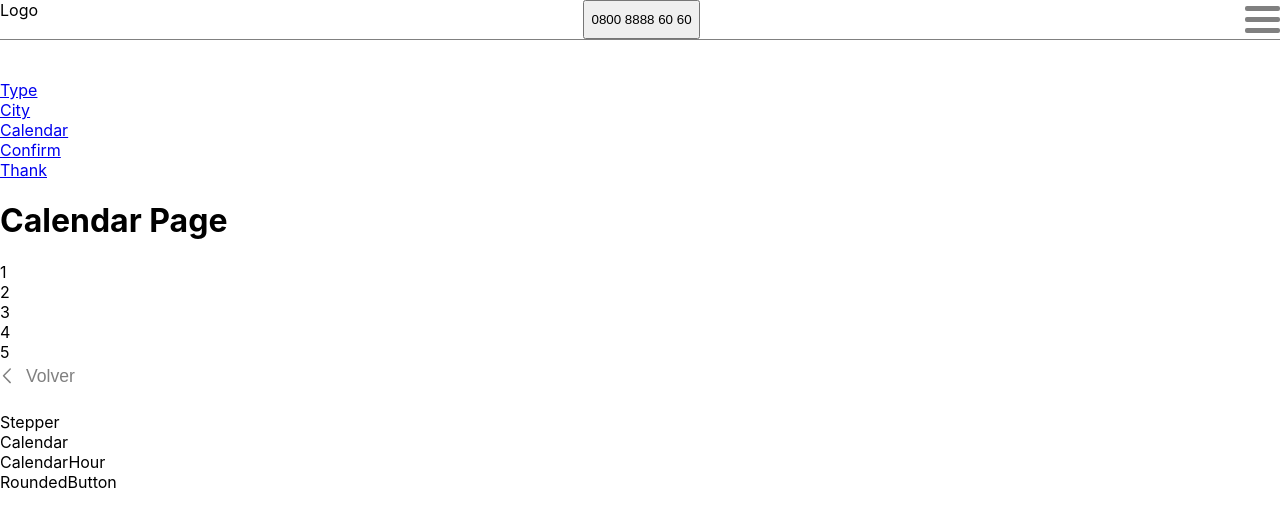
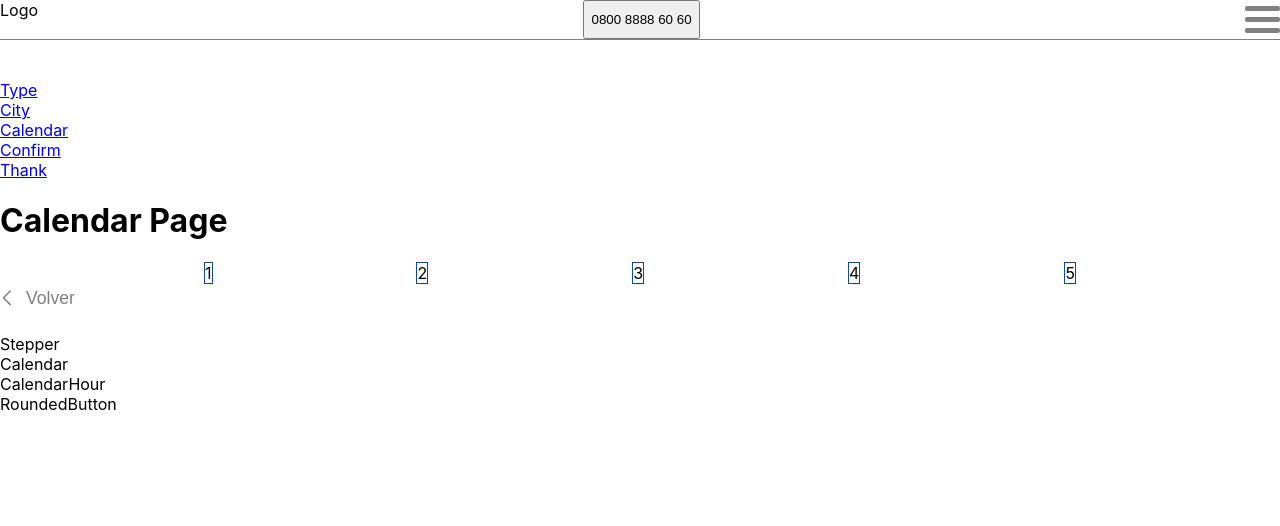
Before and after one commit to encodeBiz/react-lasikcare, a React (Create React App) app: page /appointments/calendar in a window 1280 px wide. Shown: the top 526 px of the page. Built offline with nearby package versions, Linux system fonts and the light colour scheme.

Commit message:
Working on stepper and structure

```diff
--- a/package.json
+++ b/package.json
@@ -1,6 +1,6 @@
 {
   "name": "react-lasikcare",
-  "version": "0.2.1",
+  "version": "0.2.2",
   "private": true,
   "dependencies": {
     "@testing-library/jest-dom": "^5.11.4",
--- a/src/assets/scss/_variables.scss
+++ b/src/assets/scss/_variables.scss
@@ -1,9 +1,36 @@
-//Colors
+////////////COLORS
+$brandDarkishblue: #0e4b93;
+$brandDeepblue: #0e4b93;
+$brandLightBlue: #e3f2fd;
+$brandHoverBlue: #3370a9;
+$brandMediumLightBlue: #7dbcea;
+$brandOrange: #fd7e1c;
+$brandDarkOrange: #f56d1e;
+$brandMediumGrey: #808080;
+$brandDarkGrey: #333333;
+$brandLightGrey: #f2f2f2;
+$brandBorderGrey: #e2e2e2;
+$brandWhite: #fff;
+$brandCorrect: #40cc9e;
+$tintColor: black;
+$brandGrey:"#cccccc";
+$brandError:"#f11414";
+$boxBackColor: #f9f9f9;
+$shadowColor: rgba(0,0,0,.15);
+$tabBar: #fefefe;
+$errorText: #fff;
+$warningBackground: #EAEB5E;
+$warningText: #666804;
+$noticeText: #fff;
 
-$brandBorderGrey: #e2e2e2;
-$brandMediumGrey: #808080;
-$brandOrange: #fd7e1c;
-
-
+$separation: 20px;
 
 $borderRadius: 15px;
+
+//FONTS
+$text: 'Gotham Book';
+$title: 'Gotham';
+$menu: 'Gotham';
+
+//DEVICES
+$largeScreen: 1140px;
--- a/src/shared_modules/Stepper/Stepper.css
+++ b/src/shared_modules/Stepper/Stepper.css
@@ -0,0 +1,5 @@
+.step-container {
+  display: flex;
+  justify-content: space-evenly; }
+  .step-container .step {
+    border: 1px solid #0e4b93; }
--- a/src/shared_modules/Stepper/Stepper.js
+++ b/src/shared_modules/Stepper/Stepper.js
@@ -26,10 +26,10 @@ const Stepper = () => {
 
     return (
          <React.Fragment>
-             <div className="">
+             <div className="step-container">
              {steps.map((step, index) => {
                  return (
-                     <div key={index} className={`${isActive(step)}`} >
+                     <div key={index} className={`${isActive(step)} step`} >
                         {step.stepNumber + 1}
                      </div>
                  )
--- a/src/shared_modules/Stepper/Stepper.scss
+++ b/src/shared_modules/Stepper/Stepper.scss
@@ -0,0 +1,14 @@
+@import "../../assets/scss/fonts";
+@import "../../assets/scss/variables";
+@import "../../assets/scss/mixins";
+
+.step-container{
+    display: flex;
+    justify-content: space-evenly;
+    .step{
+        border: 1px solid $brandDeepblue;
+
+
+    }
+
+}
```
Also changed, not shown: 1 other file (tests, documents, lock files or other folders).
